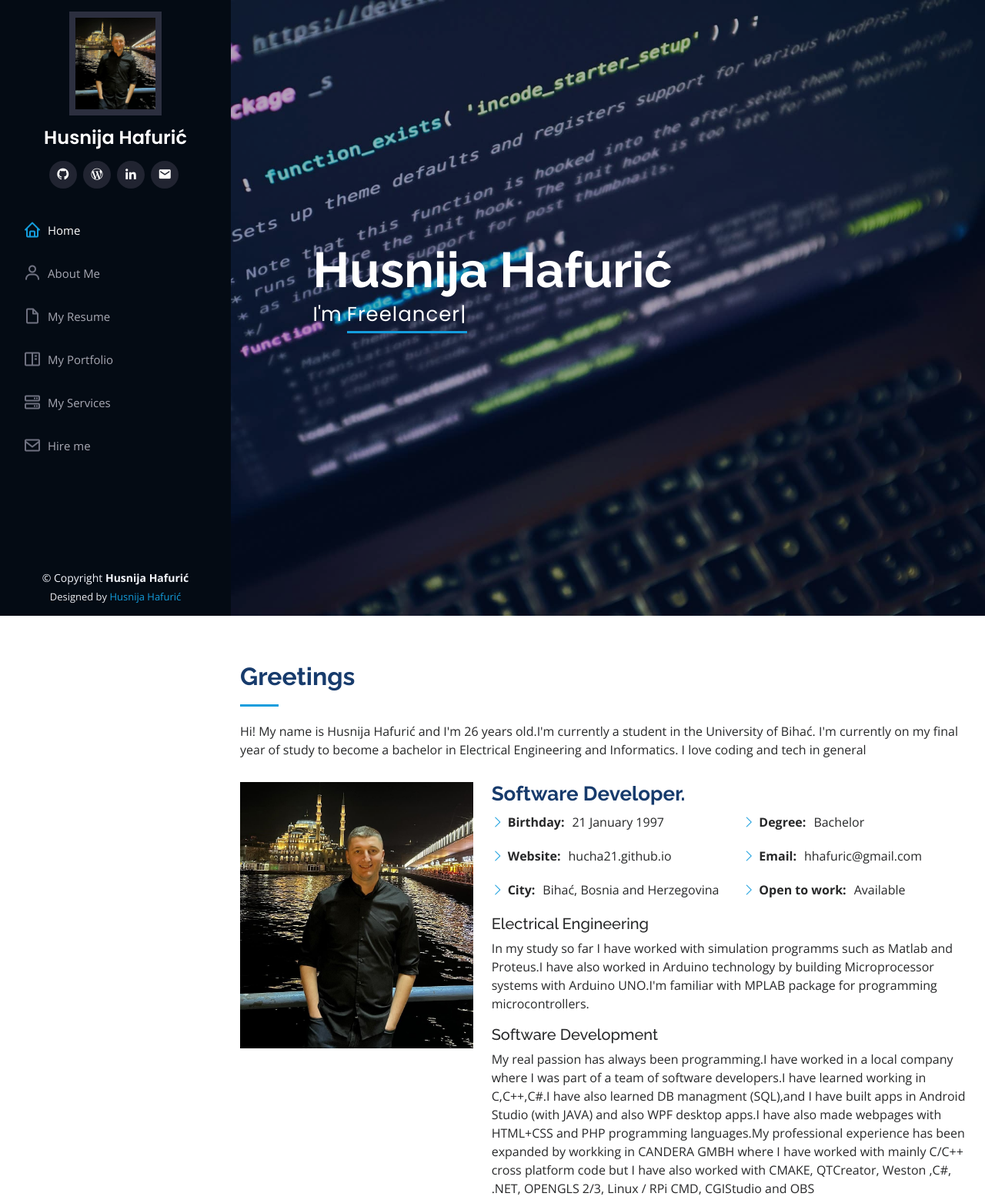
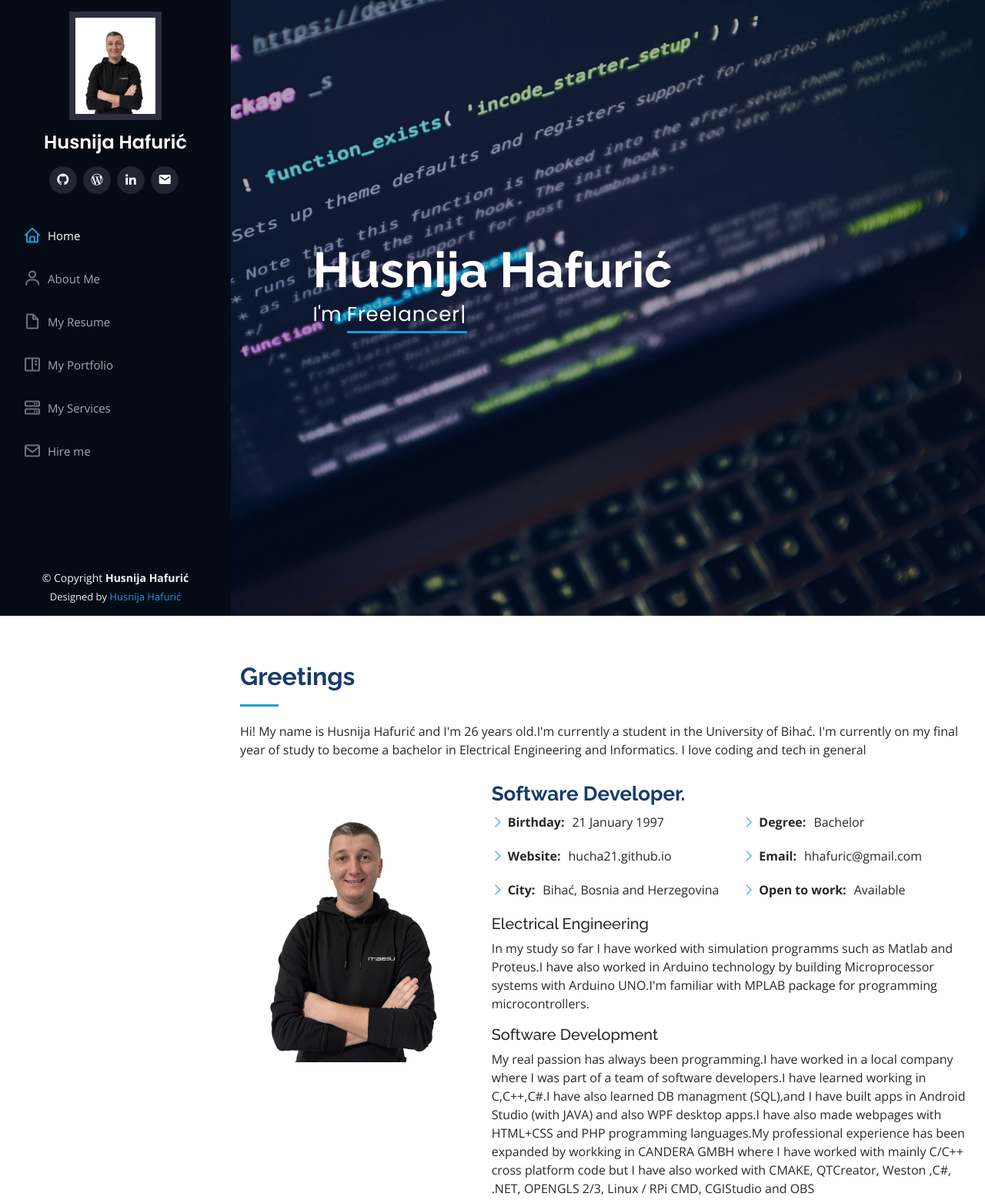
Before and after one commit to hucha21/hucha21.github.io, a plain HTML site: page index.html in a window 1280 px wide. Shown: the top 1559 px of the page at 77% size. Drawn offline with nearby package versions, Linux system fonts and the light colour scheme.

Commit message:
Update index.html

```diff
--- a/index.html
+++ b/index.html
@@ -46,7 +46,7 @@
     <div class="d-flex flex-column">
 
       <div class="profile">
-        <img src="assets/img/picc.jpg" alt="" class="img-fluid ">
+        <img src="assets/img/profil_pic.png" alt="" class="img-fluid ">
         <h1 class="text-light"><a href="index.html">Husnija Hafurić</a></h1>
         <div class="social-links mt-3 text-center">
           <a href="https://github.com/hucha21" target="_blank" class="github"><i class="bx bxl-github"></i></a>
@@ -89,7 +89,7 @@
 					I love coding and tech in general </p> </div>
         <div class="row">
           <div class="col-lg-4" data-aos="fade-right">
-            <img src="assets/img/picc.jpg" class="img-fluid" alt="">
+            <img src="assets/img/profil_pic.png" class="img-fluid" alt="">
           </div>
           <div class="col-lg-8 pt-4 pt-lg-0 content" data-aos="fade-left">
             <h3>Software Developer.</h3>
```
